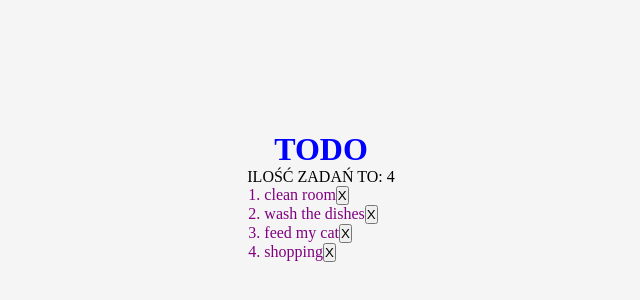
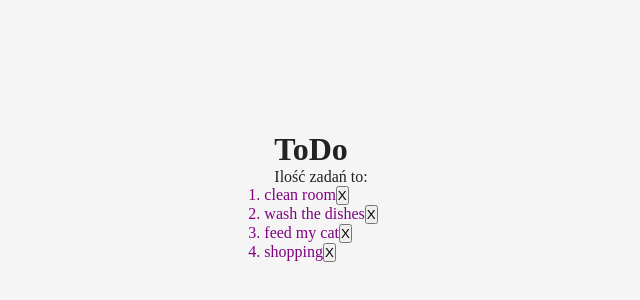
Before and after one commit to kubkil/SM-16-6, a React app: page / in a window 1280 px wide. Shown: the part 204-504 px from the top of the page, without its empty margins (319-959 px from the left). Built offline with nearby package versions, Linux system fonts and the light colour scheme.

Commit message:
refactor

```diff
--- a/src/components/Title.js
+++ b/src/components/Title.js
@@ -1,12 +1,11 @@
 import React from 'react';
-import style from '../../styles/Title.css';
+import styles from '../../styles/Title.css';
 
-const Title = props => (
-  <div>
-    <h1 className={style.appTitle}>{props.title}</h1>
-    <p className={style.appNumberOfTasks}>Ilość zadań to: {props.numberoftasks}</p>
+const Title = ({ title, numberOfTasks }) => (
+  <div className={styles.header}>
+    <h1>{title}</h1>
+    <p>Ilość zadań to: {numberOfTasks}</p>
   </div>
-// nawiasy?
 );
 
 export default Title;
```
